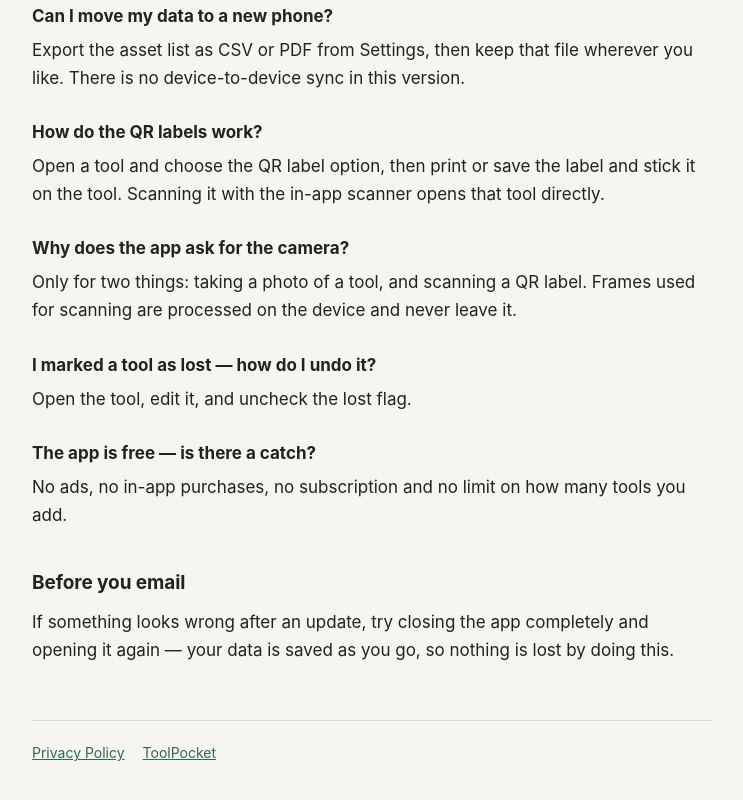
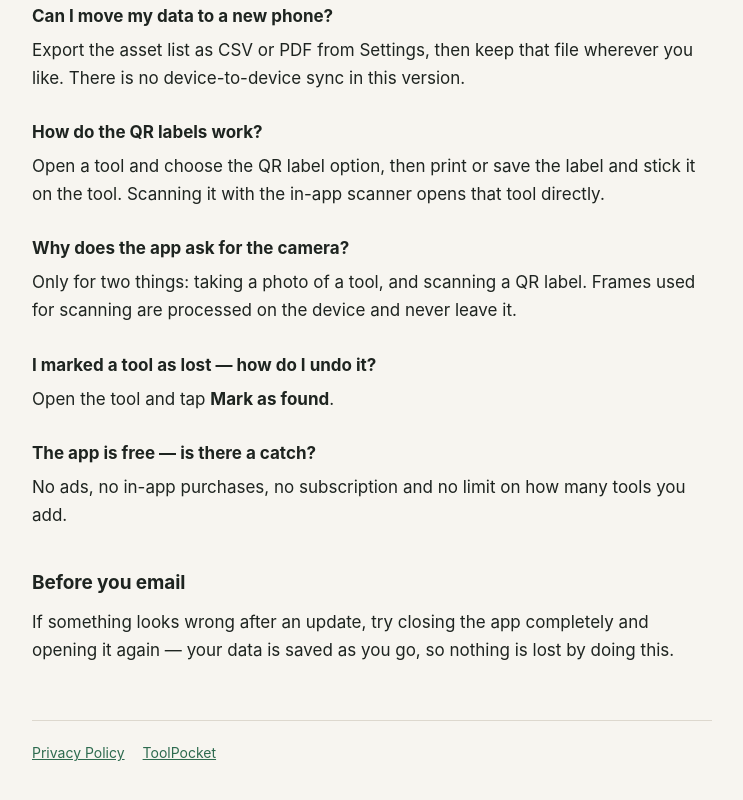
Before and after one commit to Claudate/toolpocket-legal, a plain HTML site: page support.html in a window 1280 px wide. Shown: the part 781-1581 px from the top of the page, without its empty margins (268-1011 px from the left). Drawn offline with Linux system fonts and the light colour scheme.

Commit message:
fix: correct how to undo a lost tool mark

```diff
--- a/support.html
+++ b/support.html
@@ -54,7 +54,7 @@
   <p>Only for two things: taking a photo of a tool, and scanning a QR label. Frames used for scanning are processed on the device and never leave it.</p>
 
   <h3>I marked a tool as lost — how do I undo it?</h3>
-  <p>Open the tool, edit it, and uncheck the lost flag.</p>
+  <p>Open the tool and tap <strong>Mark as found</strong>.</p>
 
   <h3>The app is free — is there a catch?</h3>
   <p>No ads, no in-app purchases, no subscription and no limit on how many tools you add.</p>
```
